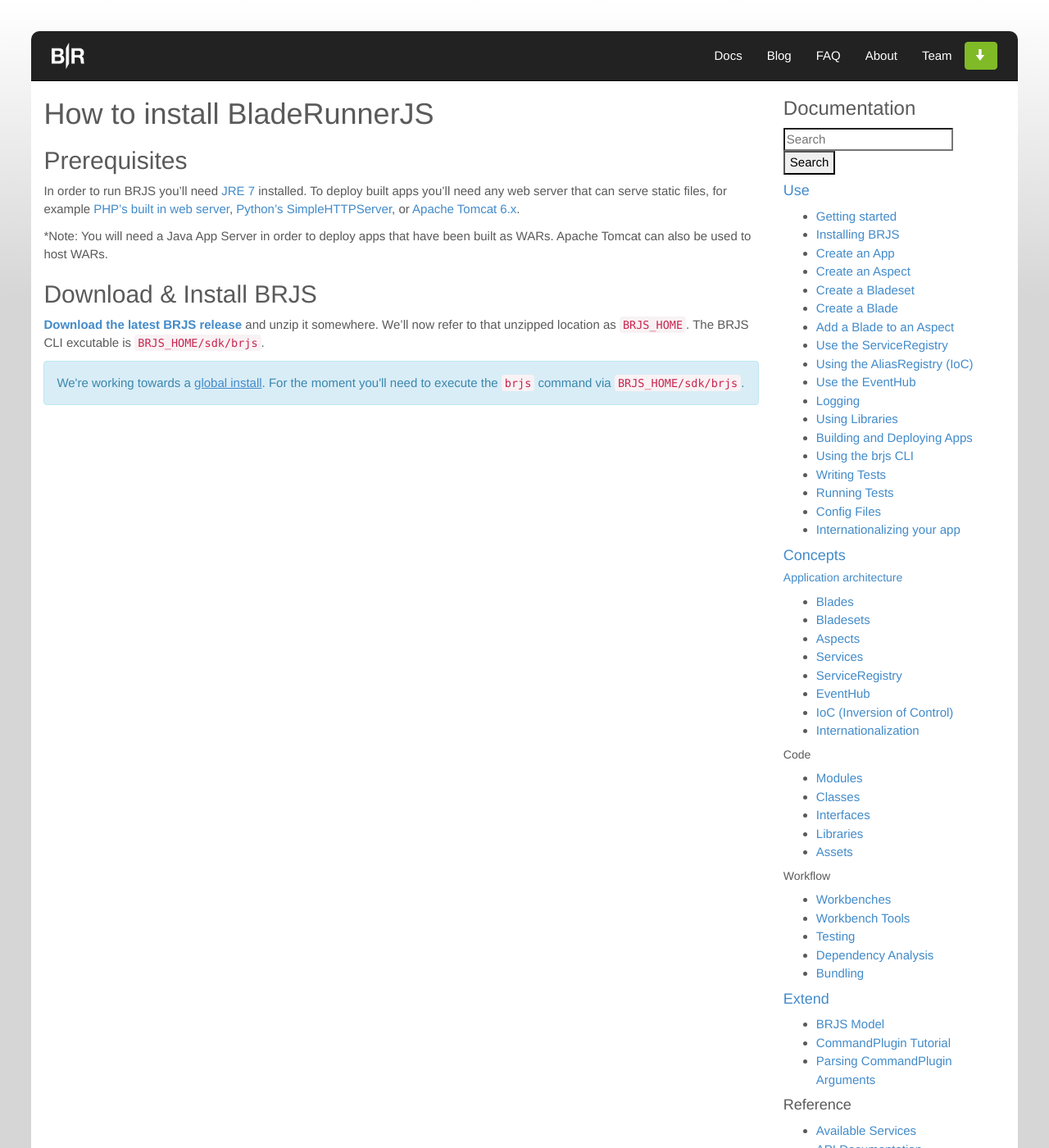
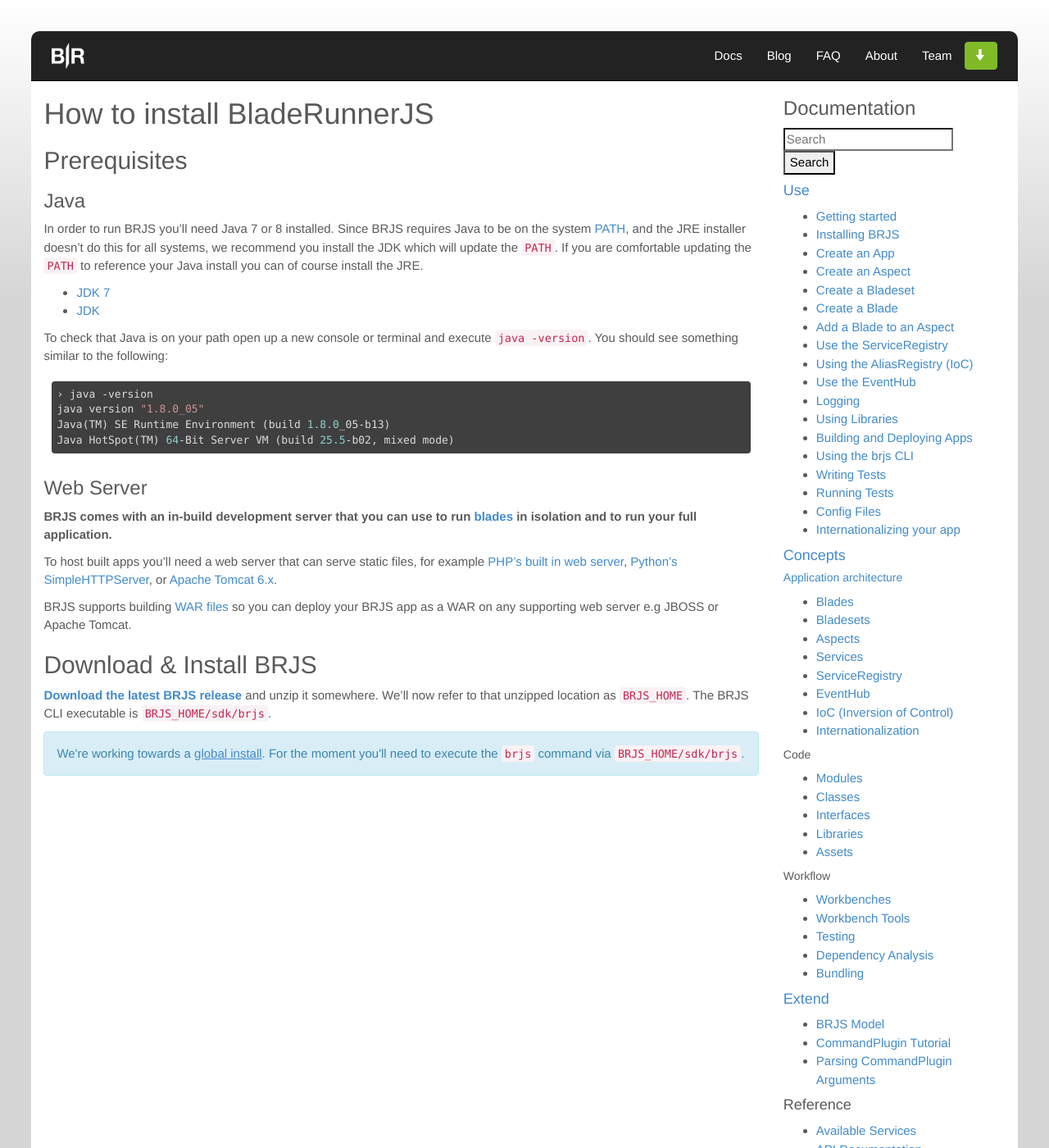
Before and after one commit to BladeRunnerJS/brjs-site, a Jekyll site: the page built from docs/use/install.md, in a window 1280 px wide and 1400 px high. Shown: the whole window at 82% size. Built offline with Jekyll 4.4.1, drawn with Linux system fonts in a browser that asks for light colours; nearby versions of some CDN libraries; Markdown is read by kramdown in place of the engine named in the settings.

Commit message:
Adding details on Java + system PATH

````diff
--- a/docs/use/install.md
+++ b/docs/use/install.md
@@ -7,14 +7,37 @@
 
 ## Prerequisites
 
-In order to run BRJS you'll need [JRE 7](http://www.oracle.com/technetwork/java/javase/downloads/java-se-jre-7-download-432155.html) installed. To deploy built apps you'll need any web server that can serve static files, for example [PHP's built in web server](http://www.php.net/manual/en/features.commandline.webserver.php), [Python's SimpleHTTPServer](https://docs.python.org/2/library/simplehttpserver.html), or [Apache Tomcat 6.x](http://tomcat.apache.org/).
+### Java
 
-*Note: You will need a Java App Server in order to deploy apps that have been built as WARs. Apache Tomcat can also be used to host WARs.
+In order to run BRJS you'll need Java 7 or 8 installed. Since BRJS requires Java to be on the system [PATH][wiki-path], and the JRE installer doesn't do this for all systems, we recommend you install the JDK which will update the `PATH`. If you are comfortable updating the `PATH` to reference your Java install you can of course install the JRE.
+
+* [JDK 7](http://www.oracle.com/technetwork/java/javase/downloads/jdk7-downloads-1880260.html)
+* [JDK](http://www.oracle.com/technetwork/java/javase/downloads/jdk8-downloads-2133151.html)
+
+[wiki-path]:http://en.wikipedia.org/wiki/PATH_(variable)
+
+To check that Java is on your path open up a new console or terminal and execute `java -version`. You should see something similar to the following:
+
+```bash
+› java -version
+java version "1.8.0_05"
+Java(TM) SE Runtime Environment (build 1.8.0_05-b13)
+Java HotSpot(TM) 64-Bit Server VM (build 25.5-b02, mixed mode)
+```
+
+### Web Server
+
+**BRJS comes with an in-build development server that you can use to run [blades](/docs/concepts/blades/) in isolation and to run your full application.**
+
+To host built apps you'll need a web server that can serve static files, for example [PHP's built in web server](http://www.php.net/manual/en/features.commandline.webserver.php), [Python's SimpleHTTPServer](https://docs.python.org/2/library/simplehttpserver.html), or [Apache Tomcat 6.x](http://tomcat.apache.org/).
+
+BRJS supports building [WAR files](war-files) so you can deploy your BRJS app as a WAR on any supporting web server e.g JBOSS or Apache Tomcat.
+
+[war-files]:http://en.wikipedia.org/wiki/WAR_(file_format)
 
 ## Download & Install BRJS
 
-<strong><a href="https://github.com/BladeRunnerJS/brjs/releases/" class="brjs-latest-download">Download the latest BRJS release</a></strong> and unzip it somewhere. We'll now refer to that unzipped location as `BRJS_HOME`. The BRJS CLI excutable is `BRJS_HOME/sdk/brjs`.
-
+<strong><a href="https://github.com/BladeRunnerJS/brjs/releases/" class="brjs-latest-download">Download the latest BRJS release</a></strong> and unzip it somewhere. We'll now refer to that unzipped location as `BRJS_HOME`. The BRJS CLI executable is `BRJS_HOME/sdk/brjs`.
 
 <div class="alert alert-info">
   <p>
````
Also changed, not shown: docs/reference/faq.md (+10 -16 lines).
